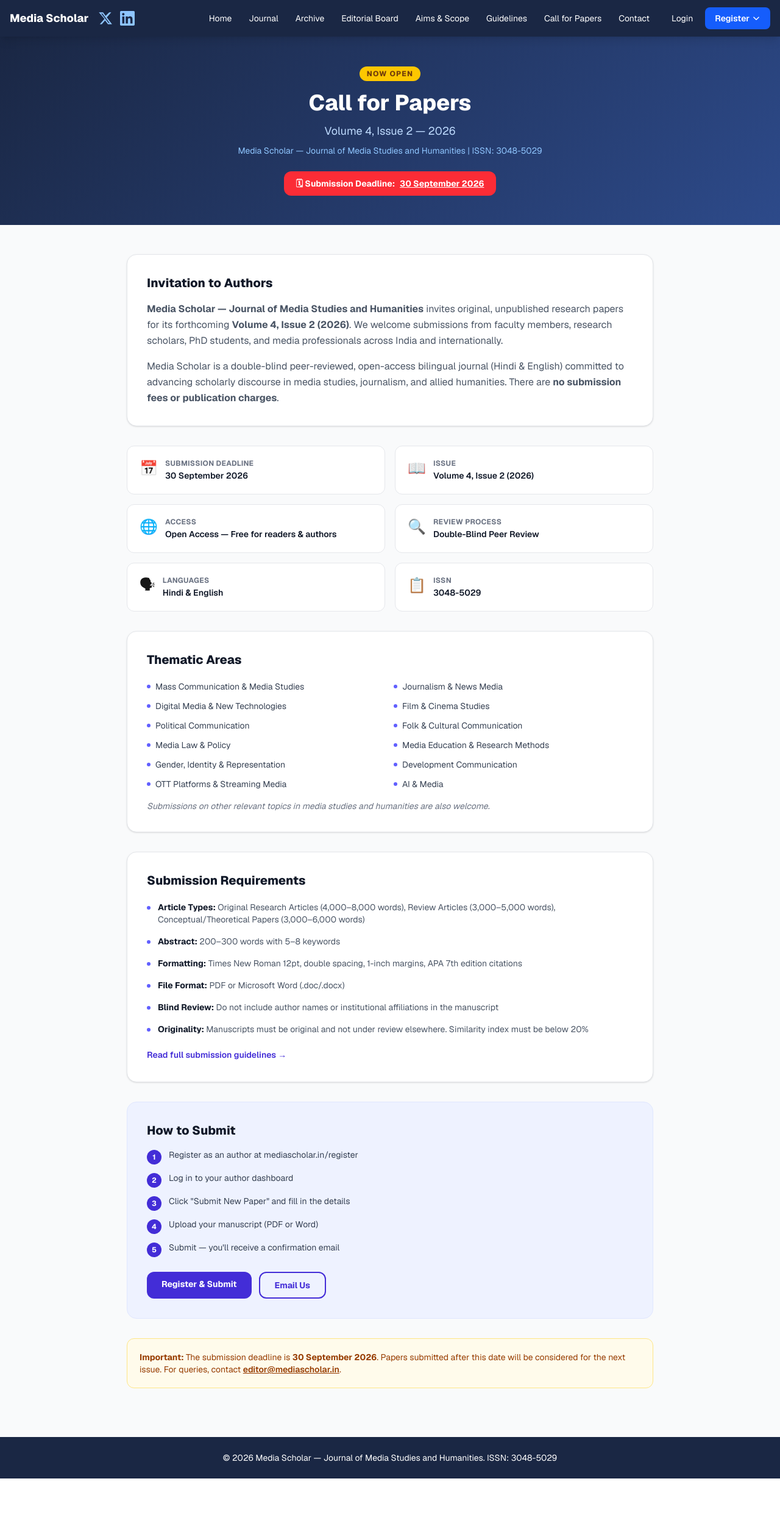
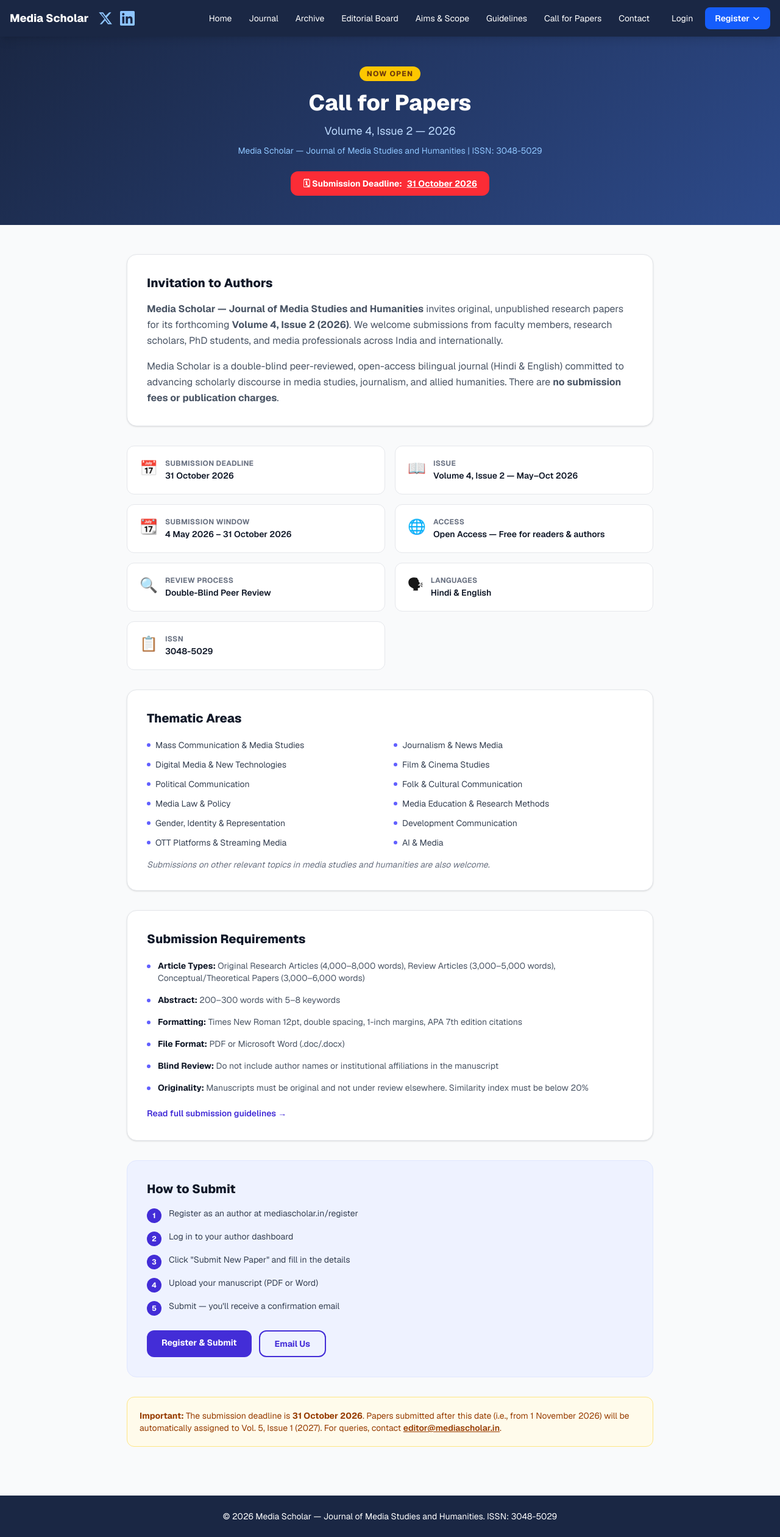
Before and after one commit to arampandey/mediascholar-platform, a Next.js app: page /call-for-papers in a window 1280 px wide. Shown: the whole page at 61% size. Before the commit the page ends 2425 px from the top, so only its background shows below. Built offline with nearby package versions, Linux system fonts and the light colour scheme; no server answers.

Commit message:
fix: CFP deadline corrected to 31 Oct 2026 per code timeline
The submissions API defines Issue 2 window as May 4 – Oct 31.
Updated deadline from 30 Sep → 31 Oct 2026.
Also added submission window (4 May – 31 Oct) and aligned
footer note with the code's issue routing logic.

```diff
--- a/app/call-for-papers/page.tsx
+++ b/app/call-for-papers/page.tsx
@@ -4,7 +4,7 @@ import Link from "next/link";
 
 export const metadata: Metadata = {
   title: "Call for Papers — Vol. 4, Issue 2 (2026) | Media Scholar",
-  description: "Media Scholar invites original research papers for Vol. 4, Issue 2 (2026). Submission deadline: 30 September 2026. Open access, peer-reviewed, bilingual journal. ISSN: 3048-5029.",
+  description: "Media Scholar invites original research papers for Vol. 4, Issue 2 (2026). Submission deadline: 31 October 2026. Open access, peer-reviewed, bilingual journal. ISSN: 3048-5029.",
   alternates: { canonical: "https://mediascholar.in/call-for-papers" },
 };
 
@@ -22,7 +22,7 @@ export default function CallForPapersPage() {
         </p>
         <p className="text-blue-300 text-sm mt-2">Media Scholar — Journal of Media Studies and Humanities | ISSN: 3048-5029</p>
         <div className="mt-6 inline-flex items-center gap-2 bg-red-500 text-white font-bold px-5 py-2.5 rounded-xl text-sm">
-          🗓 Submission Deadline: <span className="underline">30 September 2026</span>
+          🗓 Submission Deadline: <span className="underline">31 October 2026</span>
         </div>
       </div>
 
@@ -42,8 +42,9 @@ export default function CallForPapersPage() {
         {/* Key Details */}
         <div className="grid sm:grid-cols-2 gap-4">
           {[
-            { icon: "📅", label: "Submission Deadline", value: "30 September 2026" },
-            { icon: "📖", label: "Issue", value: "Volume 4, Issue 2 (2026)" },
+            { icon: "📅", label: "Submission Deadline", value: "31 October 2026" },
+            { icon: "📖", label: "Issue", value: "Volume 4, Issue 2 — May–Oct 2026" },
+            { icon: "📆", label: "Submission Window", value: "4 May 2026 – 31 October 2026" },
             { icon: "🌐", label: "Access", value: "Open Access — Free for readers & authors" },
             { icon: "🔍", label: "Review Process", value: "Double-Blind Peer Review" },
             { icon: "🗣", label: "Languages", value: "Hindi & English" },
@@ -140,7 +141,7 @@ export default function CallForPapersPage() {
 
         {/* Important Note */}
         <div className="bg-amber-50 border border-amber-200 rounded-xl p-5 text-sm text-amber-800">
-          <strong>Important:</strong> The submission deadline is <strong>30 September 2026</strong>. Papers submitted after this date will be considered for the next issue. For queries, contact <a href="mailto:editor@mediascholar.in" className="underline font-semibold">editor@mediascholar.in</a>.
+          <strong>Important:</strong> The submission deadline is <strong>31 October 2026</strong>. Papers submitted after this date (i.e., from 1 November 2026) will be automatically assigned to Vol. 5, Issue 1 (2027). For queries, contact <a href="mailto:editor@mediascholar.in" className="underline font-semibold">editor@mediascholar.in</a>.
         </div>
 
       </main>
```
